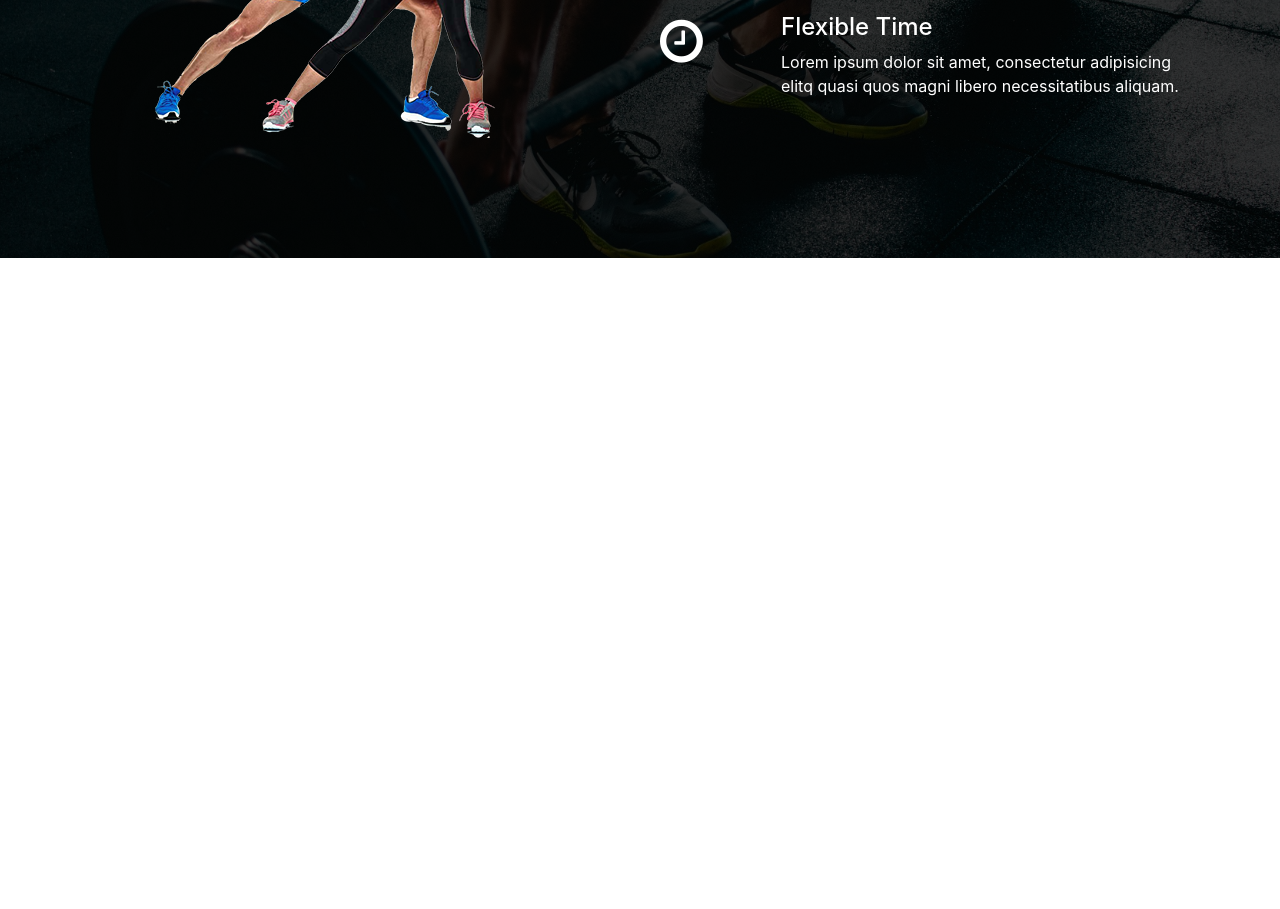
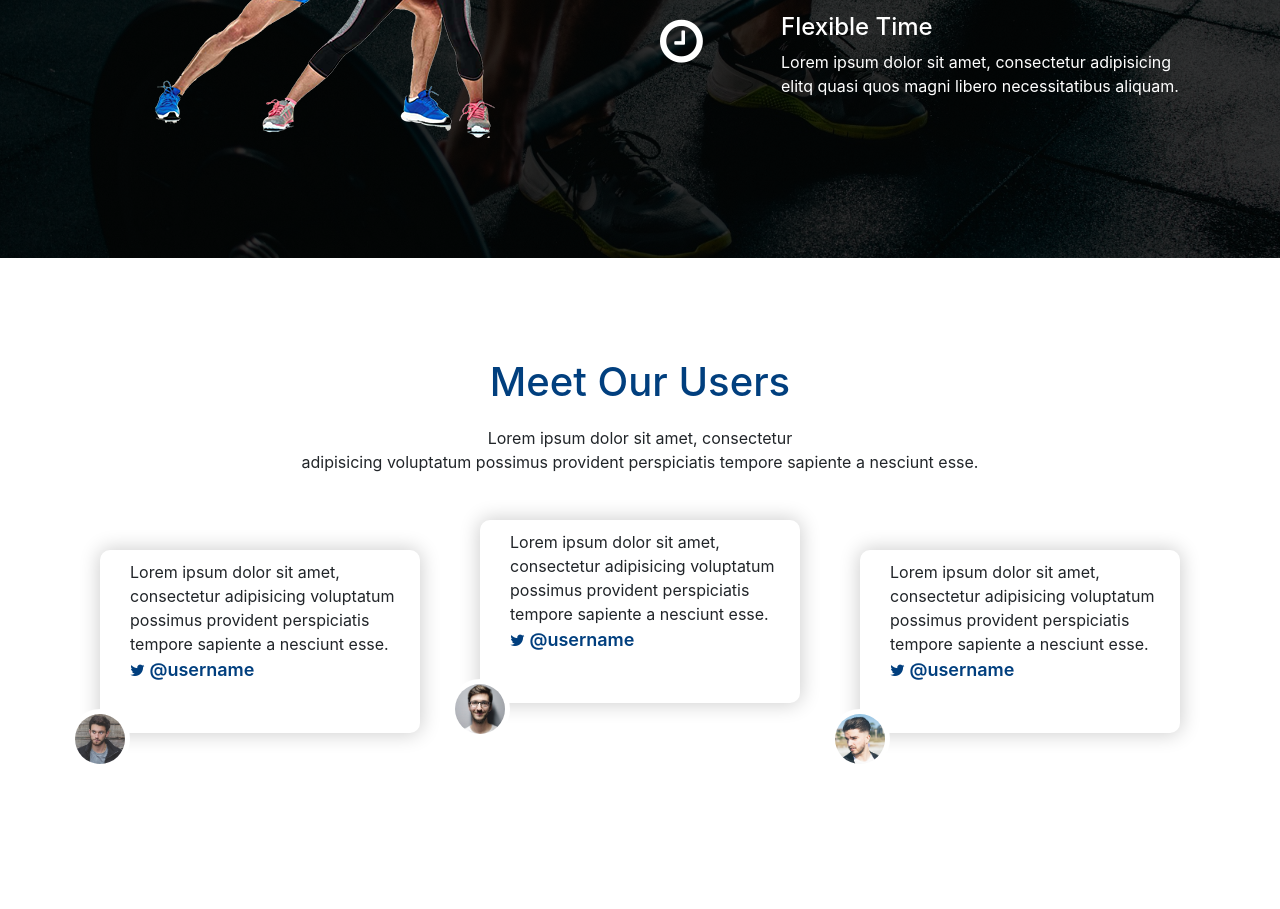
Before and after one commit to Tyro-A/DevMuscles, a plain HTML site: page index.html in a window 1280 px wide. Shown: the part 2429-3338 px from the top of the page. Before the commit the page ends 2687 px from the top, so only its background shows below. Drawn offline with nearby package versions, Linux system fonts and the light colour scheme.

Commit message:
Added testimonials section

```diff
--- a/css/style.css
+++ b/css/style.css
@@ -134,3 +134,58 @@ nav .fa-bars {
     padding-left: 15px;
     text-align: left;
 }
+
+/*====================================
+        Testimonials
+=====================================*/
+#testimonials
+{
+    padding-top: 100px;
+    padding-bottom: 100px;
+}
+#testimonials .col-md-4
+{
+    padding: 10px 30px;
+}
+#testimonials img
+{
+    width: 60px;
+    height: 60px;
+    border-radius: 50%;
+    margin-left: -30px;
+    margin-top: -40px;
+    border: 5px solid #fff;
+    margin-bottom: 30px;
+}
+.review
+{
+    font-size: 16px;
+    padding: 10px 10px 10px 30px;
+    border-radius: 10px;
+    -webkit-box-shadow: 0px 0px 20px 1px rgba(0,0,0,0.2);
+    box-shadow: 0px 0px 20px 1px rgba(0,0,0,0.2);
+}
+.review .fa-twitter
+{
+    color: #013f7e;
+}
+#testimonials span
+{
+    color: #013f7e;
+    font-weight: 600;
+    font-size: 18px;
+}
+#testimonials h1
+{
+    margin-bottom: 20px;
+    color: #013f7e;
+}
+#testimonials p
+{
+    padding-bottom: 50px;
+}
+#testimonials .middle
+{
+    margin-bottom: -30px;
+    margin-top: -30px;
+}
--- a/index.html
+++ b/index.html
@@ -174,8 +174,32 @@
             </div>
         </div>
     </section>
+    <!-- Features Ends -->
 
-    <!-- Features Ends -->
+    <!-- Testimonials -->
+    <section id="testimonials">
+        <div class="container">
+           <h1 class="text-center">Meet Our Users</h1>
+            <p class="text-center">Lorem ipsum dolor sit amet, consectetur <br>adipisicing voluptatum possimus provident perspiciatis tempore sapiente a nesciunt esse.</p>
+            <div class="row">
+                <div class="col-md-4">
+                    <p class="review">Lorem ipsum dolor sit amet, consectetur adipisicing voluptatum possimus provident perspiciatis tempore sapiente a nesciunt esse. <br><i class="fa fa-twitter"></i><span> @username</span></p>
+                    <img src="img/user1.jpg">
+                </div>
+
+                <div class="col-md-4 middle">
+                    <p class="review">Lorem ipsum dolor sit amet, consectetur adipisicing voluptatum possimus provident perspiciatis tempore sapiente a nesciunt esse. <br><i class="fa fa-twitter"></i><span> @username</span></p>
+                    <img src="img/user2.jpg">
+                </div>
+
+                <div class="col-md-4">
+                    <p class="review">Lorem ipsum dolor sit amet, consectetur adipisicing voluptatum possimus provident perspiciatis tempore sapiente a nesciunt esse. <br><i class="fa fa-twitter"></i><span> @username</span></p>
+                    <img src="img/user3.jpg">
+                </div>
+            </div>
+        </div>
+    </section>
+    <!-- Testimonials Ends -->
 
 
     <!-- Custom JS  -->
```
